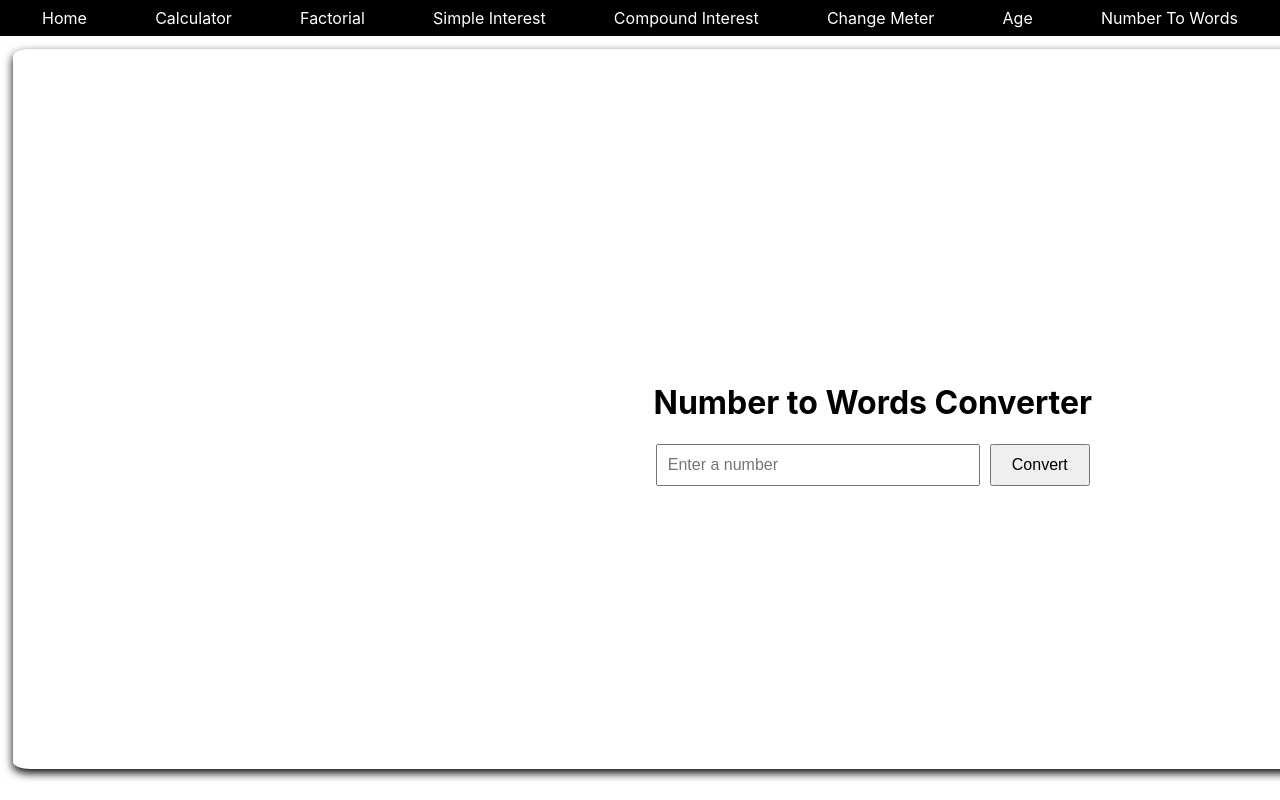
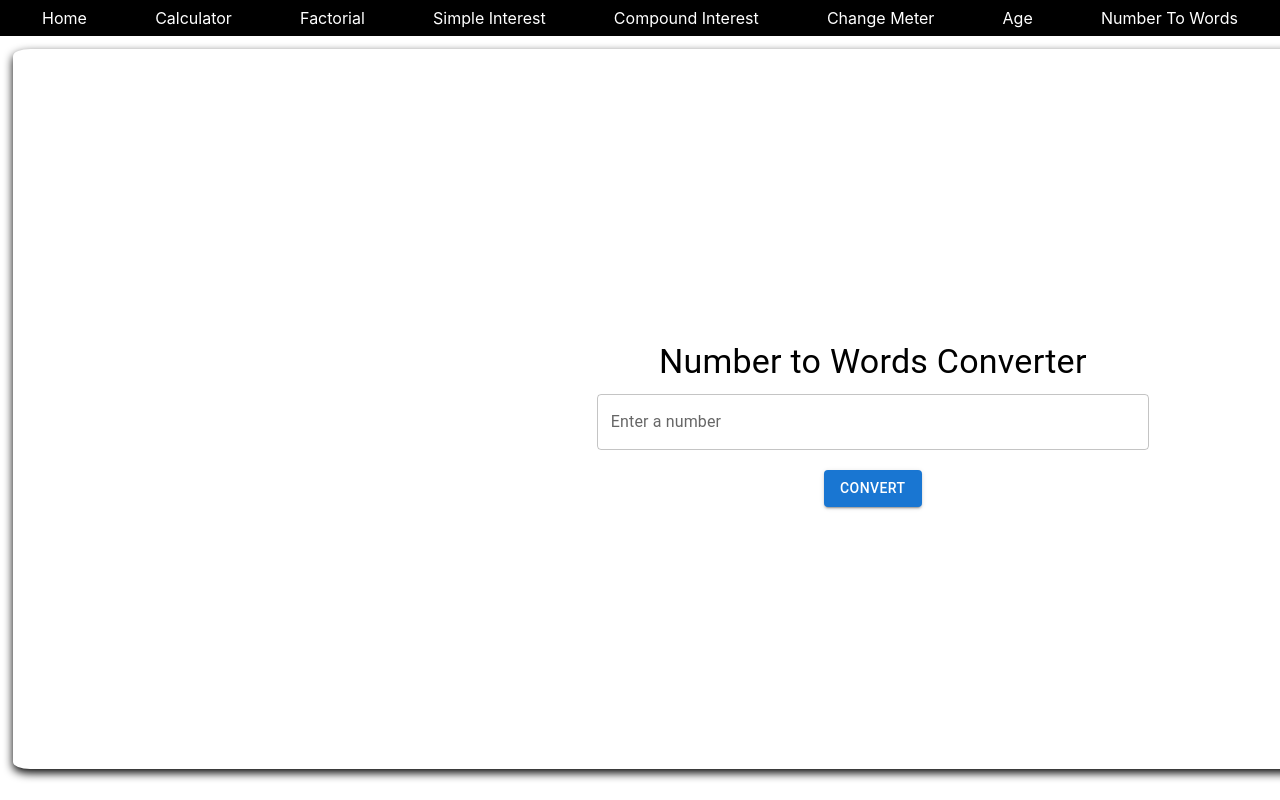
Before and after one commit to rohityadav15/react-web-calculator, a React (Create React App) app: page /numberToWords in a window 1280 px wide. Shown: the top 800 px of the page. Built offline with nearby package versions, Linux system fonts and the light colour scheme.

Commit message:
number to word

```diff
--- a/src/pages/NumberToWords.js
+++ b/src/pages/NumberToWords.js
@@ -1,4 +1,5 @@
 import React, { useState } from 'react';
+import { TextField, Button, Typography, Container, Box } from '@mui/material';
 
 const NumberToWords = () => {
   const [number, setNumber] = useState('');
@@ -40,25 +41,34 @@ const NumberToWords = () => {
   };
 
   return (
-    <div style={{ textAlign: 'center', marginTop: '50px' }}>
-      <h1>Number to Words Converter</h1>
-      <input
-        type="text"
-        placeholder="Enter a number"
+    <Container maxWidth="sm" style={{ marginTop: '50px' }}>
+      <Box textAlign="center">
+        <Typography variant="h4" gutterBottom>
+          Number to Words Converter
+        </Typography>
+        <TextField
+          label="Enter a number"
+          variant="outlined"
+          fullWidth
           value={number}
           onChange={(e) => setNumber(e.target.value)}
-        style={{ padding: '10px', fontSize: '16px', width: '300px' }}
+          style={{ marginBottom: '20px' }}
         />
-      <button
+        <Button
+          variant="contained"
+          color="primary"
           onClick={handleConvert}
-        style={{ marginLeft: '10px', padding: '10px 20px', fontSize: '16px', cursor: 'pointer' }}
+          style={{ marginBottom: '20px' }}
         >
           Convert
-      </button>
-      <div style={{ marginTop: '20px', fontSize: '18px', fontWeight: 'bold' }}>
+        </Button>
+        {words && (
+          <Typography variant="h6" color="textSecondary">
             {words}
-      </div>
-    </div>
+          </Typography>
+        )}
+      </Box>
+    </Container>
   );
 };
 
```
Lines whose indentation alone changed are shown as unchanged.
